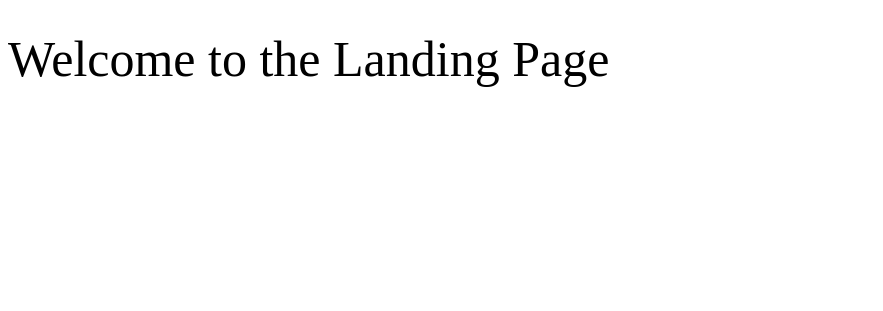
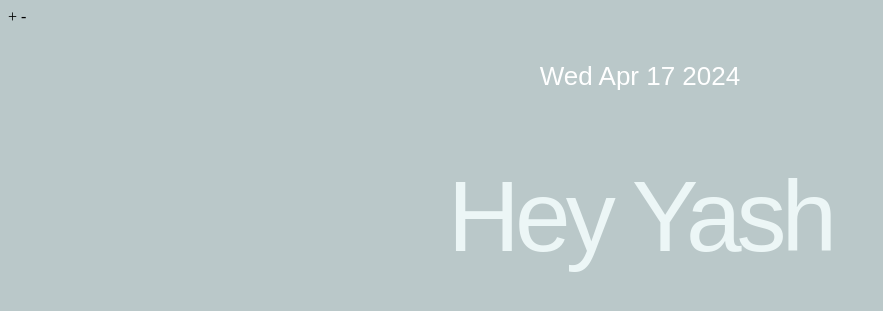
Before and after one commit to goku792002/yash-karan, a Flask app: template templates/landingPage.html in a window 1280 px wide. Shown: the top 311 px of the page, without its empty margins (0-883 px from the left). Run offline with Flask 3, Linux system fonts and the light colour scheme; the template is opened without the code that fills it, so the values that code supplies are empty; some web fonts are replaced.

Commit message:
more changes to styles

```diff
--- a/styles.css
+++ b/styles.css
@@ -1,6 +1,13 @@
 @font-face {
     font-family: 'GT-America';
-    src: url('/Users/Yash/Desktop/Work/Fonts/GT-America/');
+            /* Ext-Rg */
+    src: url('/Users/Yash/Desktop/Work/Fonts/GT-America/GT-America-Trial-Ext-Rg.woff2') format('woff2'),
+         url('/Users/Yash/Desktop/Work/Fonts/GT-America/GT-America-Trial-Ext-Rg.woff2') format('woff2');
+
+         /* Fallback for older browsers that don't support woff2 */
+         /* url('/Users/Yash/Desktop/Work/Fonts/GT-America/GT-America-Trial-Ext-Rg.woff') format('woff'),
+         url('/Users/Yash/Desktop/Work/Fonts/GT-America/GT-America-Trial-Ext-Rg.woff') format('woff2'); */
+
     font-weight: normal;
     font-style: normal;
 }
@@ -20,15 +27,20 @@
 }
 
 .huge-headline {
-    font-family: 'GT-America-Expanded-Regular-Trial';
-    font-size: 72px;
-    line-height: 1;
+    font-family: 'GT-America', sans-serif;
+    color: #ECF6F6;
+    font-weight: normal;
+    font-style: normal;
+    font-size: 100px;
+    letter-spacing: -5px;
+    text-align: center;
 }
 
 .Xlarge-headline {
-    font-family: 'GT-America-Expanded-Regular-Trial';
+    font-family: 'GT America Trial Ext Rg';
     font-size: 50px;
     line-height: 1;
+    color: #ffffff;
 }
 
 .Xlarge-headline-alt {
@@ -36,6 +48,7 @@
     font-weight: normal;
     font-size: 50px;
     line-height: 1;
+    color: #ffffff;
 }
 
 .large-headline {
@@ -52,9 +65,12 @@
 }
 
 .medium-headline {
-    font-family: 'GT-America-Expanded-Regular-Trial';
+    font-family: 'GT-America', sans-serif;
+    color: #ffffff;
+    font-weight: normal; /* Match the font-weight from the @font-face rule */
+    font-style: normal; /* Match the font-style from the @font-face rule */
     font-size: 26px;
-    line-height: 1;
+    text-align: center;
 }
 
 .medium-headline-alt {
--- a/templates/landingPage.html
+++ b/templates/landingPage.html
@@ -1,5 +1,6 @@
 <!DOCTYPE html>
-<html lang="en" dir="ltr">
++<html lang="en" dir="ltr" style="background-color: #BAC8C9;">
+-<html lang="en" dir="ltr">
 <link rel="stylesheet" href="/Users/Yash/Desktop/CMU/CMU year 4/Sem 2/Capstone/yash-karan/styles.css">
 
 <head>
@@ -8,7 +9,18 @@
 </head>
 
 <body>
-  <h1 class="Xlarge-headline-alt">Welcome to the Landing Page</h1>
+    <h4 class = "medium-headline" id="current-date">Current date will be displayed here.</p>
+    <script>
+      // Get the current date
+      var currentDate = new Date();
+
+      // Format the date as you prefer
+      var dateString = currentDate.toDateString();
+
+      // Display the date in the element with id="current-date"
+      document.getElementById('current-date').textContent = dateString;
+    </script>
+  <h1 class="huge-headline">Hey Yash</h1>
 </body>
 
 </html>
```
